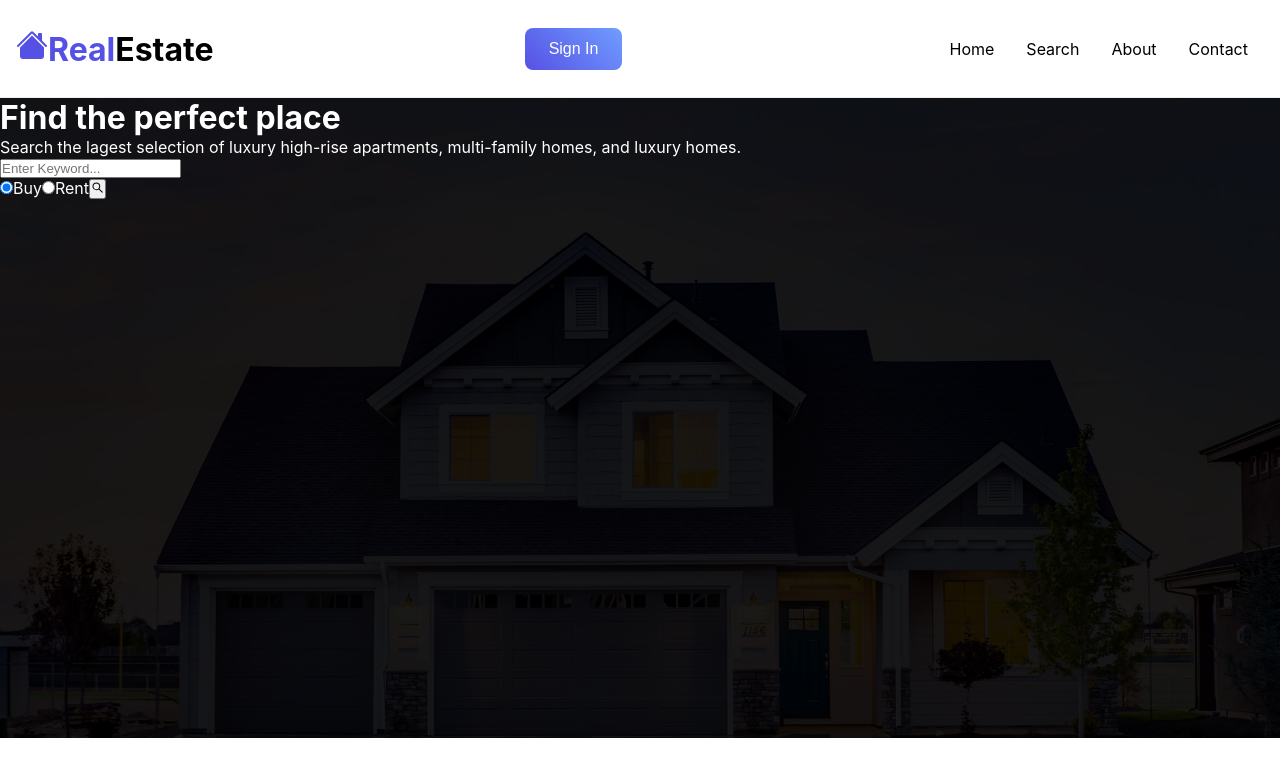
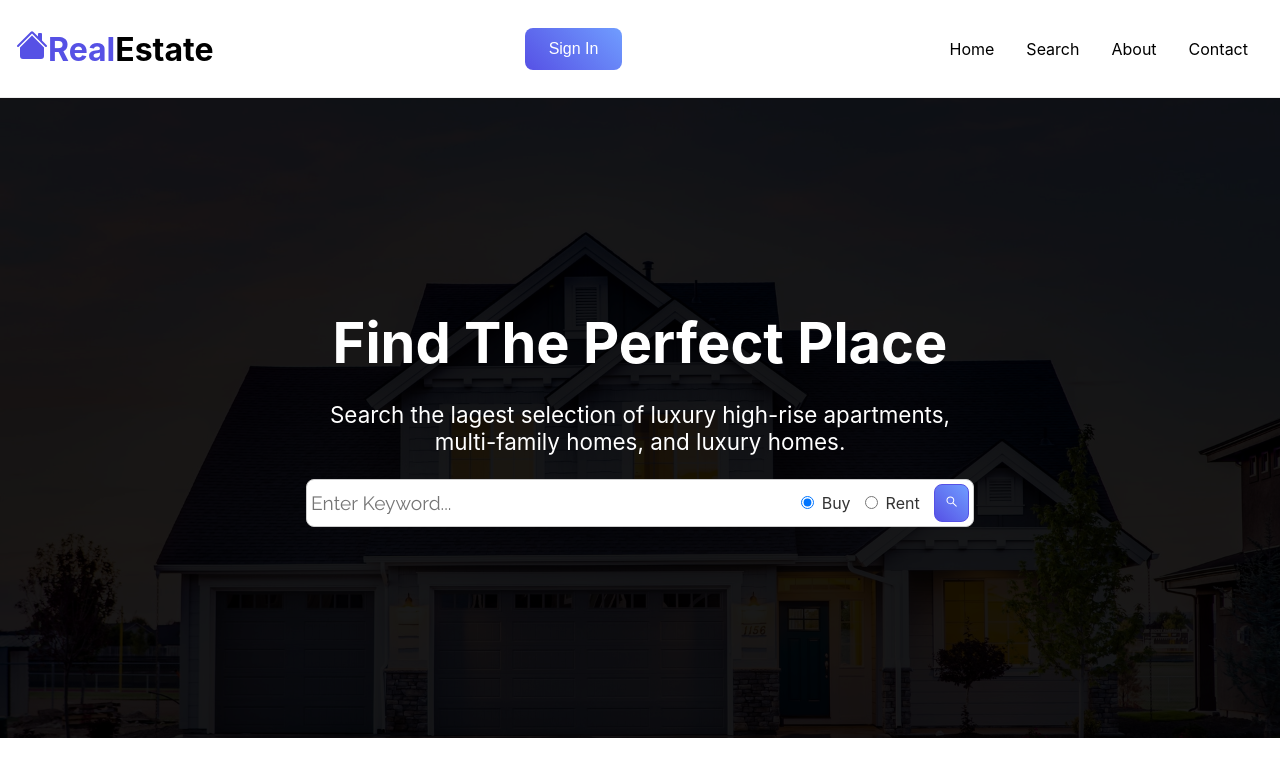
Before and after one commit to Createawish/RealEstate-app, a React (Create React App) app: page / in a window 1280 px wide. Shown: the top 776 px of the page. Built offline with nearby package versions, Linux system fonts and the light colour scheme.

Commit message:
Style: fix style in search form

```diff
--- a/src/components/hero/Hero.jsx
+++ b/src/components/hero/Hero.jsx
@@ -10,7 +10,7 @@ const Hero = () => {
                 <p className={style.search}>Search  the lagest selection of luxury high-rise apartments, multi-family homes, and luxury homes.</p>
             <form className={style.form}>
                 <div>
-                    <input type='text' placeholder='Enter Keyword...'/>
+                    <input type='text' placeholder='Enter Keyword...' className={style.inputform}/>
                 </div>
                 <div className={style.radio}>
                     <input type='radio' checked/>
--- a/src/components/hero/Hero.module.css
+++ b/src/components/hero/Hero.module.css
@@ -16,3 +16,56 @@
     left: 0;
     z-index: -1;
 }
+.content{
+    height: 100%;
+    display: flex;
+    flex-direction: column;
+    justify-content: center;
+    text-align: center;
+    max-width: 700px;
+    margin: auto;
+    padding: 1rem;
+}
+.hero h1 {
+    font-size: 3.5rem ;
+    text-transform: capitalize;
+}
+.search{
+    margin: 1.5rem;
+    font-size: 1.4rem;
+}
+.form{
+    display: flex;
+    background-color: white;
+    color: #333333;
+    justify-content: space-between;
+    align-items: center;
+    border: 1px solid #cccccc;
+    padding: 4px;
+    border-radius: 8px;
+}
+.inputform{
+    border: transparent;
+    background-color: transparent;
+    width: 400px;
+    font-size: 1.2rem;
+    font-family: 'Raleway', sans-serif;
+}
+.inputform:focus{
+    outline: none;
+}
+.form label{
+    padding: 0 14px 0 8px ;
+}
+.radio{
+    display: flex;
+    align-items: center;
+}
+.form button{
+    background-image: linear-gradient(45deg, #5651e5 0%, #709dff 100%);
+    border: 1px solid #5651e5;
+    color: white;
+    padding: 10px;
+    border-radius: 8px;
+    cursor: pointer;
+}
```
